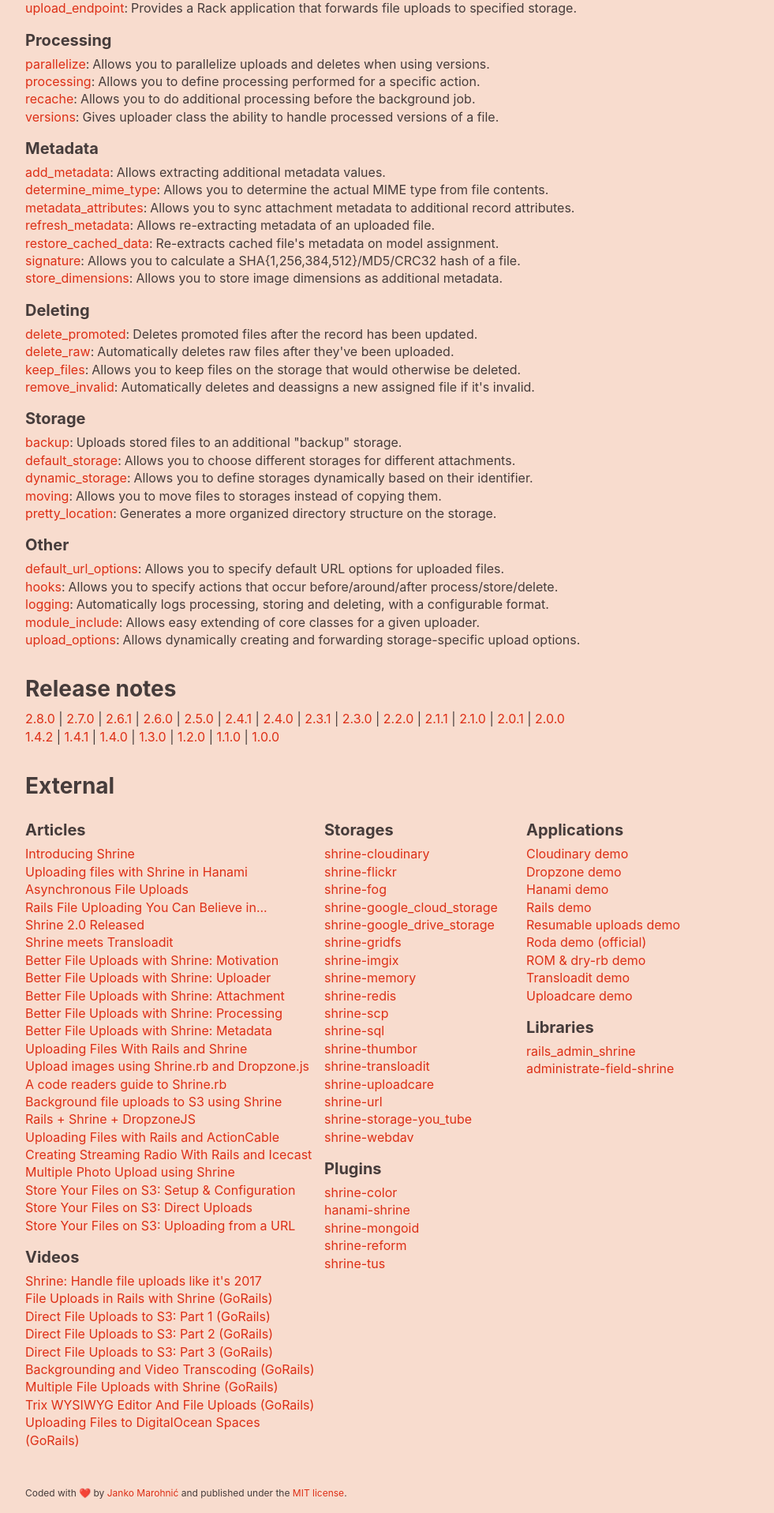
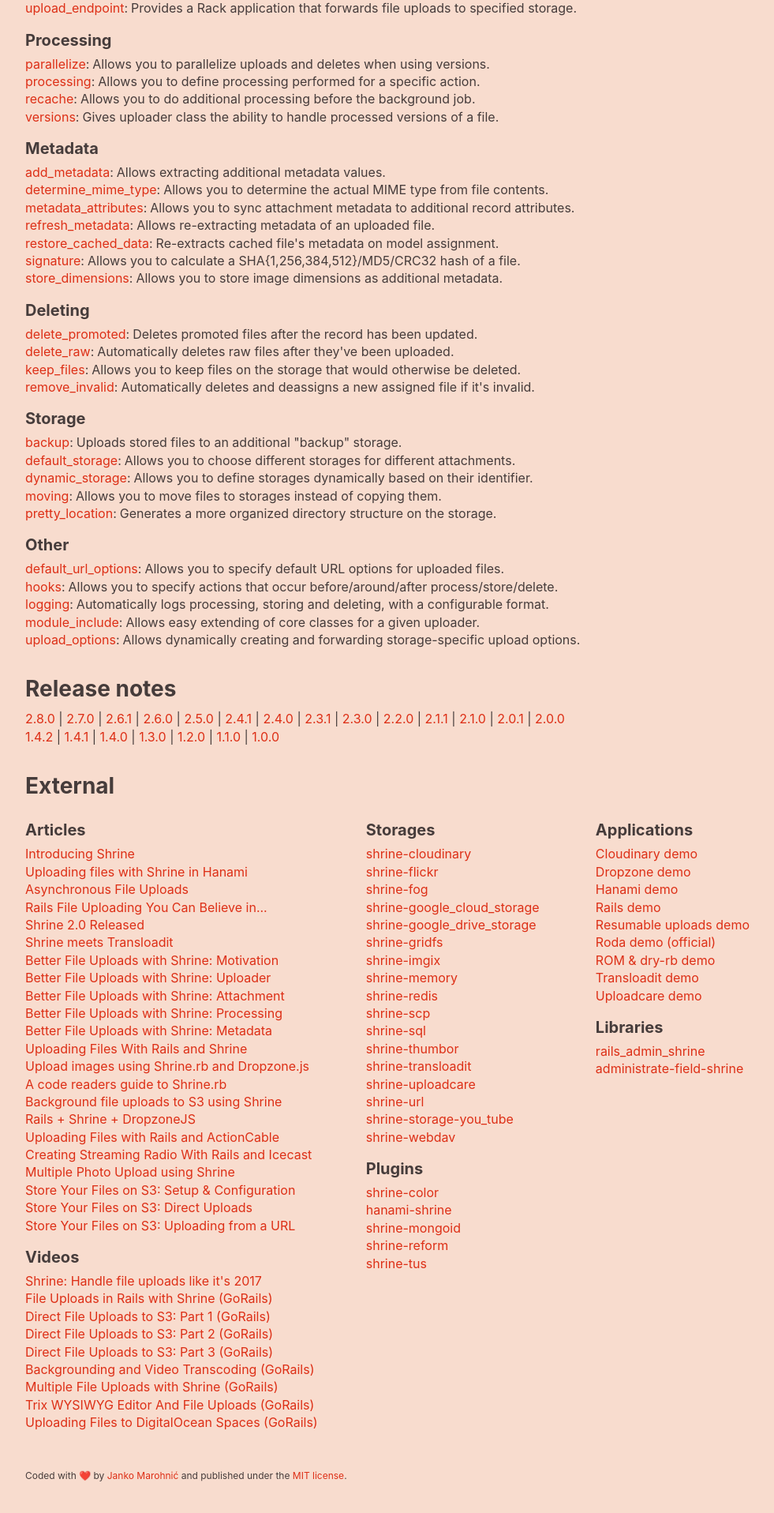
Before and after one commit to avinashcodeer/Romenics, a Jekyll site: the page built from www/index.html, in a window 1280 px wide. Shown: the part 1028-2944 px from the top of the page at 79% size, without its empty margins (106-1087 px from the left). Built offline with Jekyll 4.4.1, drawn with Linux system fonts in a browser that asks for light colours; emoji names are drawn with the system emoji font; after the commit the page ends 2921 px from its top, so only the background shows below that.

Commit message:
Increase column spacing in the "External" section

```diff
--- a/www/_sass/_grid.scss
+++ b/www/_sass/_grid.scss
@@ -47,6 +47,10 @@
       &:nth-child(2) {
         @include flex(2);
       }
+
+      &:nth-child(3) {
+        @include flex(2);
+      }
     }
   }
 }
```
